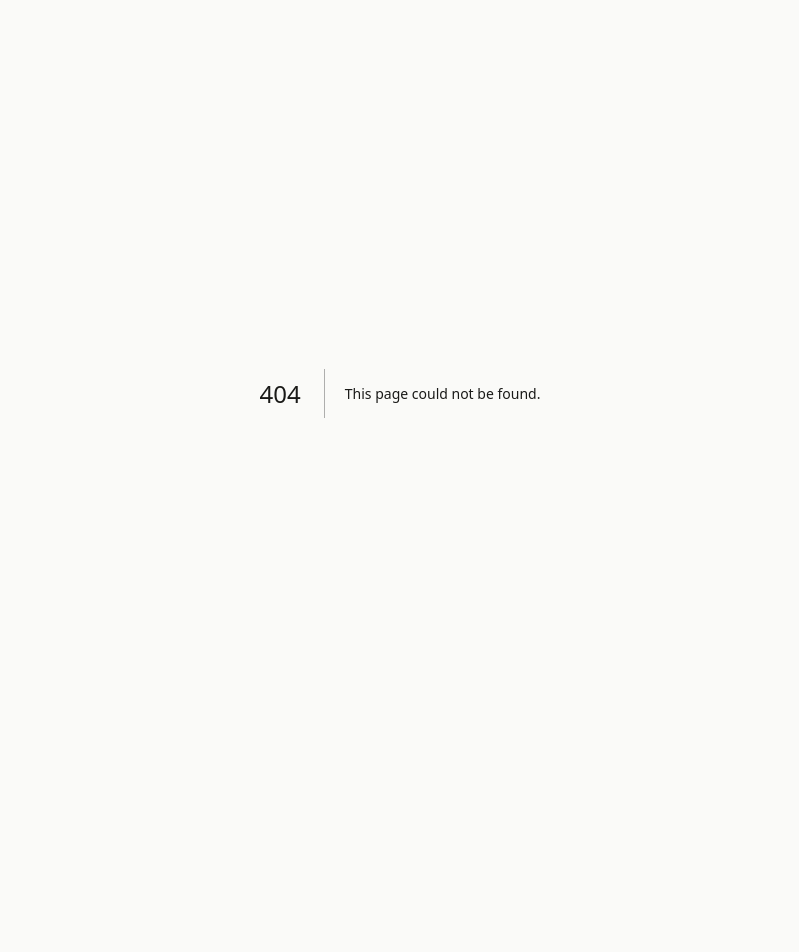
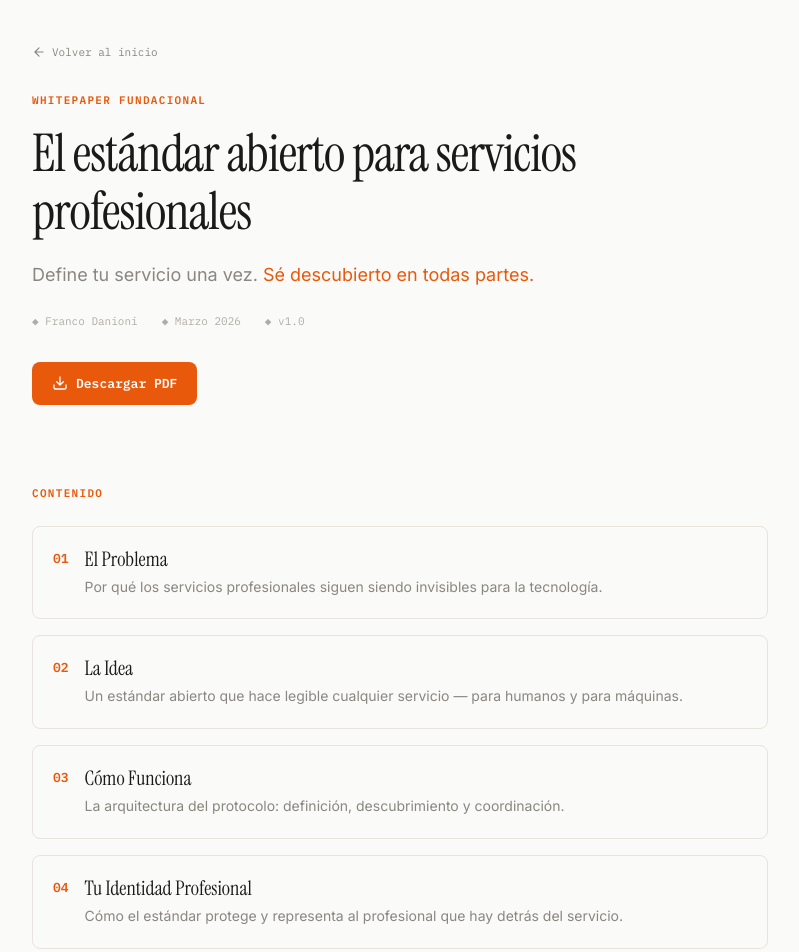
Before and after one commit to servicialo/mcp-server, a Next.js app: page /whitepaper in a window 1280 px wide. Before the commit this address had no page. Shown: the part 60-1012 px from the top of the page, without its empty margins (240-1039 px from the left). Before the commit the page ends 853 px from the top, so only its background shows below. Built offline with nearby package versions, Linux system fonts and the light colour scheme.

Commit message:
feat: add whitepaper page with PDF download and section preview
Publish the foundational whitepaper at /whitepaper with download button,
8-section overview, and links from hero and footer.

Co-Authored-By: Claude Opus 4.6 <noreply@anthropic.com>

```diff
--- /dev/null
+++ b/app/whitepaper/page.tsx
@@ -0,0 +1,180 @@
+import type { Metadata } from "next";
+import Link from "next/link";
+
+export const metadata: Metadata = {
+  title: "Whitepaper — Servicialo",
+  description:
+    "El estándar abierto para servicios profesionales. Define tu servicio una vez. Sé descubierto en todas partes.",
+  openGraph: {
+    title: "Whitepaper — Servicialo",
+    description:
+      "El estándar abierto para servicios profesionales. Define tu servicio una vez. Sé descubierto en todas partes.",
+  },
+};
+
+const secciones = [
+  {
+    num: "01",
+    titulo: "El Problema",
+    desc: "Por qué los servicios profesionales siguen siendo invisibles para la tecnología.",
+  },
+  {
+    num: "02",
+    titulo: "La Idea",
+    desc: "Un estándar abierto que hace legible cualquier servicio — para humanos y para máquinas.",
+  },
+  {
+    num: "03",
+    titulo: "Cómo Funciona",
+    desc: "La arquitectura del protocolo: definición, descubrimiento y coordinación.",
+  },
+  {
+    num: "04",
+    titulo: "Tu Identidad Profesional",
+    desc: "Cómo el estándar protege y representa al profesional que hay detrás del servicio.",
+  },
+  {
+    num: "05",
+    titulo: "Los Agentes y Tú",
+    desc: "Cómo los agentes AI coordinan servicios sin reemplazar a las personas.",
+  },
+  {
+    num: "06",
+    titulo: "El Estándar en la Práctica",
+    desc: "Casos reales: desde una sesión de kinesiología hasta una reparación del hogar.",
+  },
+  {
+    num: "07",
+    titulo: "Exige el Estándar",
+    desc: "Por qué adoptar el estándar es un acto de soberanía profesional.",
+  },
+  {
+    num: "08",
+    titulo: "Visión",
+    desc: "Hacia un ecosistema abierto donde cualquier servicio puede ser encontrado y coordinado.",
+  },
+];
+
+export default function WhitepaperPage() {
+  return (
+    <div className="max-w-content mx-auto px-5 md:px-8 pt-10 md:pt-12 pb-24">
+      {/* Volver */}
+      <Link
+        href="/"
+        className="inline-flex items-center gap-1.5 font-mono text-[11px] text-text-muted hover:text-accent transition-colors mb-8"
+      >
+        <svg
+          width="14"
+          height="14"
+          viewBox="0 0 24 24"
+          fill="none"
+          stroke="currentColor"
+          strokeWidth="2"
+          strokeLinecap="round"
+          strokeLinejoin="round"
+        >
+          <path d="M19 12H5M12 19l-7-7 7-7" />
+        </svg>
+        Volver al inicio
+      </Link>
+
+      {/* Header */}
+      <section className="mb-14 md:mb-20">
+        <div className="font-mono text-[11px] font-semibold text-accent uppercase tracking-[0.12em] mb-4">
+          Whitepaper fundacional
+        </div>
+        <h1 className="font-serif text-[32px] md:text-[52px] font-normal text-text leading-[1.12] tracking-[-0.02em] mb-5">
+          El estándar abierto para servicios profesionales
+        </h1>
+        <p className="text-[15px] md:text-lg text-text-muted leading-[1.7] max-w-[540px] mb-6">
+          Define tu servicio una vez.{" "}
+          <span className="text-accent">Sé descubierto en todas partes.</span>
+        </p>
+
+        <div className="flex flex-wrap items-center gap-x-6 gap-y-2 font-mono text-[11px] text-text-dim mb-8">
+          <span>◆ Franco Danioni</span>
+          <span>◆ Marzo 2026</span>
+          <span>◆ v1.0</span>
+        </div>
+
+        <a
+          href="/docs/servicialo-whitepaper.pdf"
+          download
+          className="inline-flex items-center gap-2 bg-accent hover:bg-accent-dark text-white font-mono text-[13px] font-semibold px-5 py-3 rounded-lg transition-colors"
+        >
+          <svg
+            width="16"
+            height="16"
+            viewBox="0 0 24 24"
+            fill="none"
+            stroke="currentColor"
+            strokeWidth="2"
+            strokeLinecap="round"
+            strokeLinejoin="round"
+          >
+            <path d="M21 15v4a2 2 0 01-2 2H5a2 2 0 01-2-2v-4M7 10l5 5 5-5M12 15V3" />
+          </svg>
+          Descargar PDF
+        </a>
+      </section>
+
+      {/* Contenido */}
+      <section>
+        <div className="font-mono text-[11px] font-semibold text-accent uppercase tracking-[0.12em] mb-6">
+          Contenido
+        </div>
+
+        <div className="grid gap-4">
+          {secciones.map((s) => (
+            <div
+              key={s.num}
+              className="group border border-border rounded-lg p-4 md:p-5 hover:border-accent/30 transition-colors"
+            >
+              <div className="flex items-start gap-4">
+                <span className="font-mono text-[13px] font-semibold text-accent shrink-0 pt-0.5">
+                  {s.num}
+                </span>
+                <div>
+                  <h3 className="font-serif text-[18px] md:text-[20px] text-text leading-tight mb-1">
+                    {s.titulo}
+                  </h3>
+                  <p className="text-sm text-text-muted leading-relaxed">
+                    {s.desc}
+                  </p>
+                </div>
+              </div>
+            </div>
+          ))}
+        </div>
+      </section>
+
+      {/* CTA final */}
+      <section className="mt-14 md:mt-20 border-t border-border pt-8">
+        <p className="text-sm text-text-muted leading-relaxed mb-5">
+          Este whitepaper describe la visión fundacional de servicialo — el
+          estándar abierto que hace visible y coordinable cualquier servicio
+          profesional.
+        </p>
+        <a
+          href="/docs/servicialo-whitepaper.pdf"
+          download
+          className="inline-flex items-center gap-2 border border-accent text-accent hover:bg-accent hover:text-white font-mono text-[12px] font-semibold px-4 py-2.5 rounded-lg transition-colors"
+        >
+          <svg
+            width="14"
+            height="14"
+            viewBox="0 0 24 24"
+            fill="none"
+            stroke="currentColor"
+            strokeWidth="2"
+            strokeLinecap="round"
+            strokeLinejoin="round"
+          >
+            <path d="M21 15v4a2 2 0 01-2 2H5a2 2 0 01-2-2v-4M7 10l5 5 5-5M12 15V3" />
+          </svg>
+          Descargar PDF
+        </a>
+      </section>
+    </div>
+  );
+}
--- a/components/Footer.tsx
+++ b/components/Footer.tsx
@@ -10,6 +10,12 @@ export function Footer() {
         </div>
       </div>
       <div className="flex items-center gap-4 font-mono text-[11px] text-text-dim">
+        <a
+          href="/whitepaper"
+          className="text-text-muted hover:text-accent transition-colors"
+        >
+          Whitepaper
+        </a>
         <a
           href="https://github.com/servicialo/mcp-server"
           target="_blank"
--- a/components/HeroSection.tsx
+++ b/components/HeroSection.tsx
@@ -19,6 +19,29 @@ export function HeroSection() {
         <span>◆ Legible por máquinas</span>
         <span>◆ Diseñado para humanos</span>
       </div>
+      <div className="mt-6 md:mt-8">
+        <a
+          href="/whitepaper"
+          className="inline-flex items-center gap-2 border border-accent text-accent hover:bg-accent hover:text-white font-mono text-[12px] font-semibold px-4 py-2.5 rounded-lg transition-colors"
+        >
+          <svg
+            width="14"
+            height="14"
+            viewBox="0 0 24 24"
+            fill="none"
+            stroke="currentColor"
+            strokeWidth="2"
+            strokeLinecap="round"
+            strokeLinejoin="round"
+          >
+            <path d="M14 2H6a2 2 0 00-2 2v16a2 2 0 002 2h12a2 2 0 002-2V8z" />
+            <polyline points="14 2 14 8 20 8" />
+            <line x1="16" y1="13" x2="8" y2="13" />
+            <line x1="16" y1="17" x2="8" y2="17" />
+          </svg>
+          Leer el whitepaper
+        </a>
+      </div>
     </section>
   );
 }
```
Also changed, not shown: 1 other file (tests, documents, lock files or other folders).
